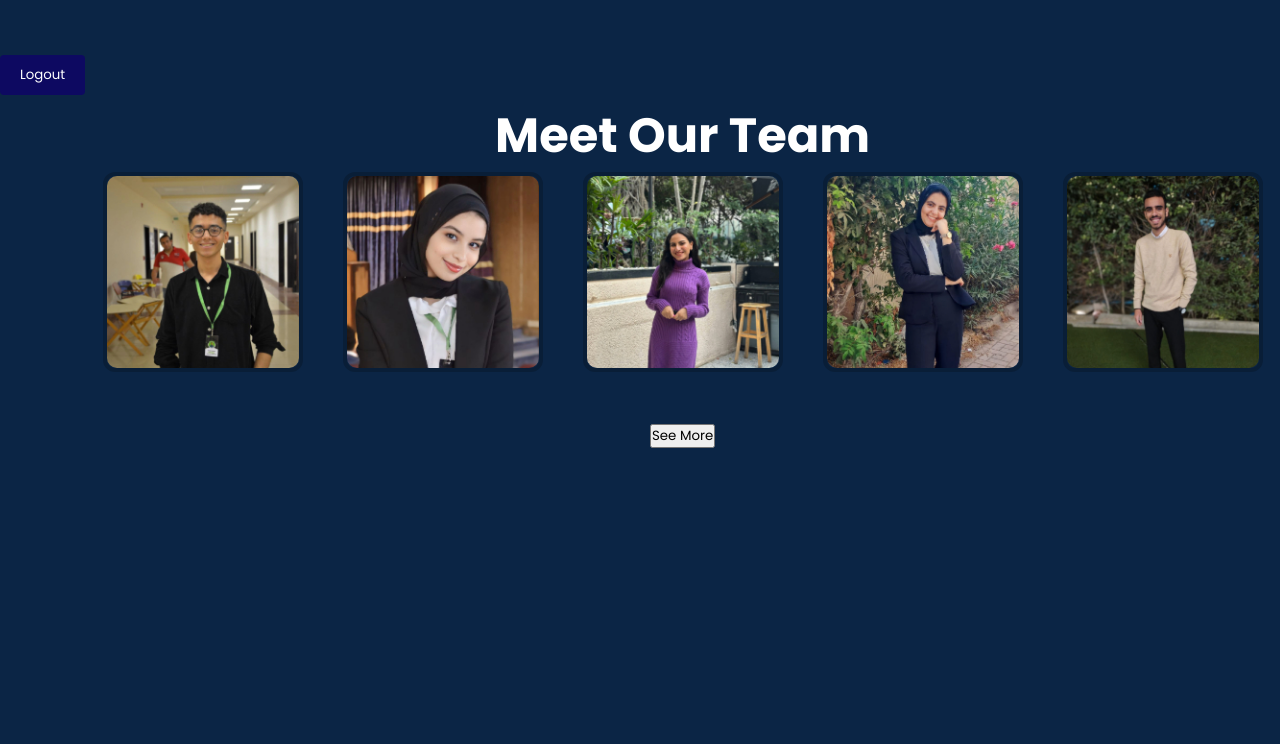
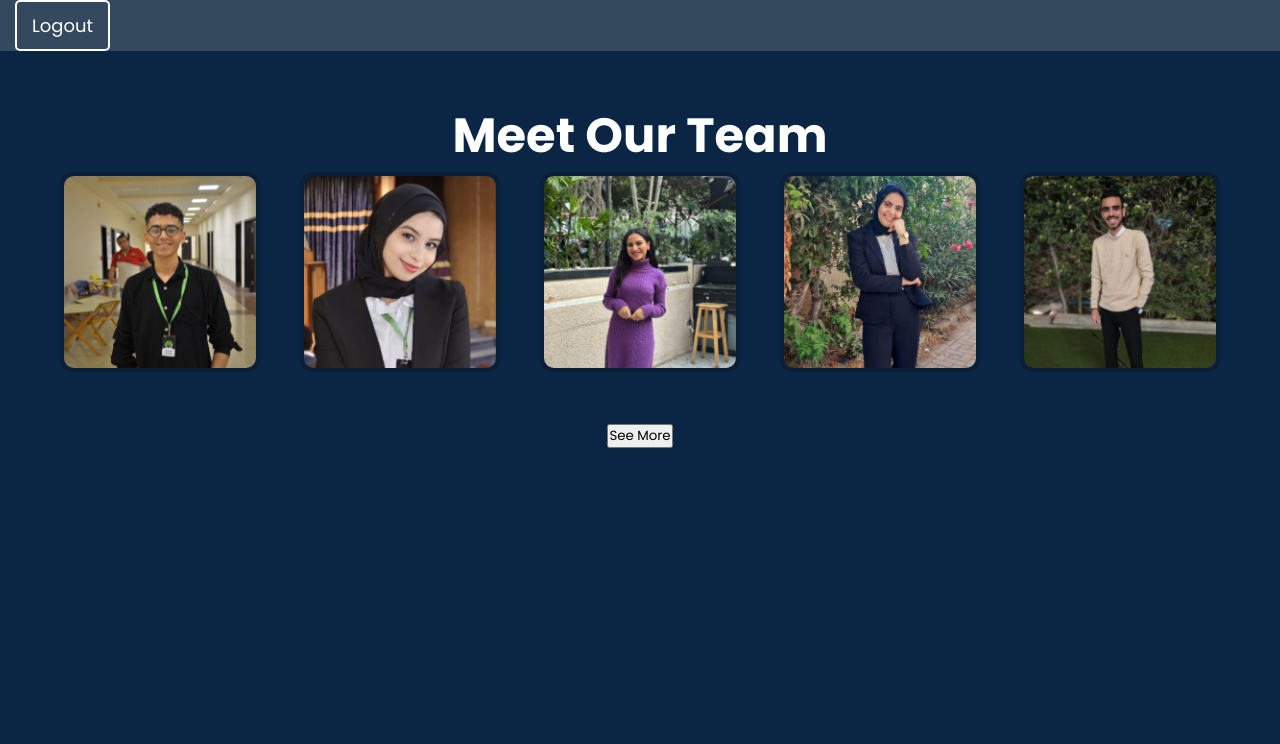
Before and after one commit to zizoelshimy/FLASK-WEB-APP-with-docker, a Flask app: template FLASK-WEB-APP-with-docker-main/FLASK-WEB-APP-with-docker-main/website/templates/TeamP.html in a window 1280 px wide. Shown: the top 744 px of the page. Run offline with Flask 3, Linux system fonts and the light colour scheme; the template is opened without the code that fills it: most values are stand-ins (such as "Sample title", 1, 10 or a date in 2020).

Commit message:
Changed Logout button

```diff
--- a/FLASK-WEB-APP-with-docker-main/FLASK-WEB-APP-with-docker-main/website/static/Teamstyle.css
+++ b/FLASK-WEB-APP-with-docker-main/FLASK-WEB-APP-with-docker-main/website/static/Teamstyle.css
@@ -28,19 +28,56 @@
     background: #0b2545;
     transition: 0.5s;
 }
+.header {
+    position: fixed;
+    top: 0;
+    width: 100%;
+    z-index: 1000;
+    background-color: #34495e;
+}
+
+.header .flex {
+    display: flex;
+    align-items: center;
+    justify-content: space-between;
+}
+
+.navbar {
+    display: flex;
+    justify-content: flex-start;
+    align-items: center;
+    margin-left: 20px;
+}
+
+.navbar a {
+    margin: 0 15px;
+    color: #fff;
+    font-size: 18px;
+    text-decoration: none;
+    padding: 10px 15px;
+    border-radius: 5px;
+    transition: background-color 0.3s, color 0.3s;
+}
+
+.navbar a:hover {
+    color: var(--blue);
+}
+
 .logout-btn {
-    padding: 10px 20px;
-    background-color: #0d0961;
+    margin: 0 15px;
     color: #fff;
-    border: none;
-    border-radius: 4px;
+    font-size: 18px;
+    text-decoration: none;
+    padding: 10px 15px;
+    border-radius: 5px;
+    background-color: transparent;
+    border: 2px solid #fff;
     cursor: pointer;
-    transition: background-color 0.3s ease;
-    margin-bottom: 650px;
+    transition: background-color 0.3s, color 0.3s;
 }
 
 .logout-btn:hover {
-    background-color: #081e8f;
+    background-color: var(--blue);
 }
 
 .container{
```
